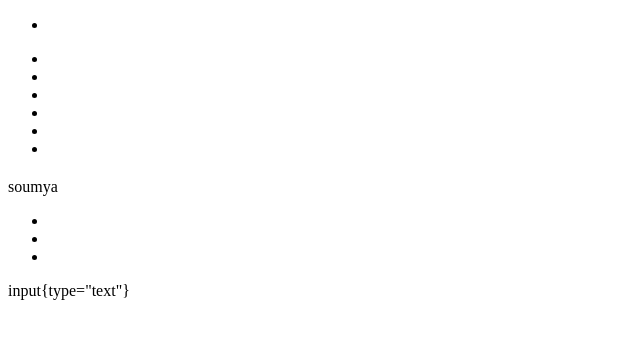
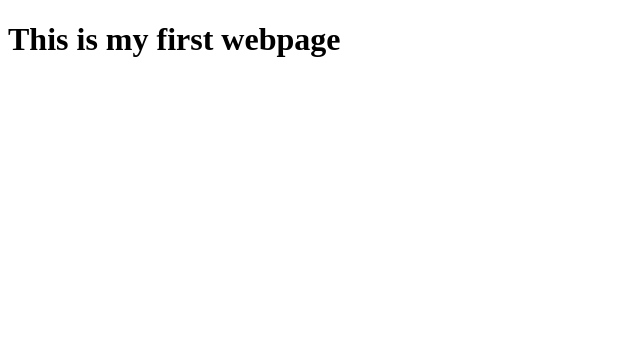
Before and after one commit to soumyaranjan601/nextGenDev, a plain HTML site: page test01/index.html in a window 1280 px wide. Shown: the whole page, without its empty margins (0-640 px from the left). Drawn offline with Linux system fonts and the light colour scheme.

Commit message:
add: My first Heading

```diff
--- a/test01/index.html
+++ b/test01/index.html
@@ -3,42 +3,10 @@
 <head>
     <meta charset="UTF-8">
     <meta name="viewport" content="width=device-width, initial-scale=1.0">
-    <title>Document</title>
+    <title>My first webpage</title>
 </head>
 <body>
-    <nav>
-        <ul>
-            <li></li>
-        </ul>
-    </nav>
-    <nav>
-        <ul>
-            <li></li>
-            <li></li>
-            <li></li>
-            <li></li>
-            <li></li>
-            <li></li>
-        </ul>
-    </nav>
-    <section>
-        <p></p>
-        <p></p>
-    </section>
-    <section>
-        <header>
-            <h1></h1>
-        </header>
-        <footer></footer>
-    </section>
-
-    <p>soumya</p>
-
-    <ul>
-        <li class="item1"></li>
-        <li class="item2"></li>
-        <li class="item3"></li>
-    </ul>
-    input{type="text"}
+ <h1>This is my first webpage</h1>
+ <p></p>
 </body>
 </html>
```
